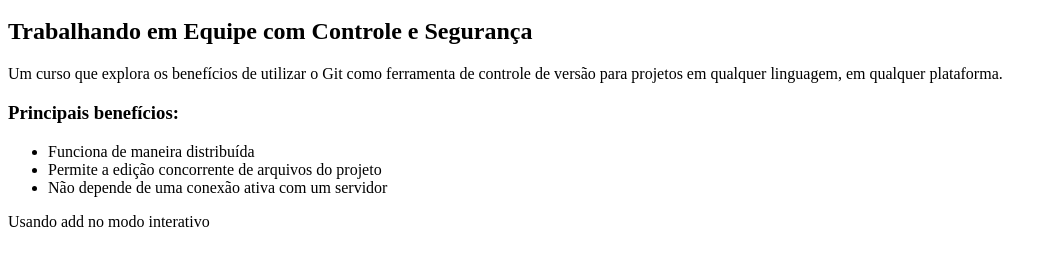
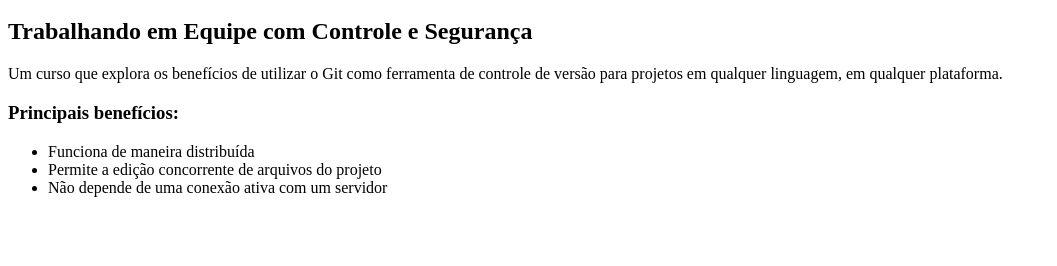
Before and after one commit to EdvardoGuerra/curso-git, a plain HTML site: page index.html in a window 1280 px wide. Shown: the part 48-314 px from the top of the page, without its empty margins (0-1057 px from the left). Drawn offline with Linux system fonts and the light colour scheme.

Commit message:
Retirado paragrafo

```diff
--- a/index.html
+++ b/index.html
@@ -15,6 +15,5 @@
             <li>Não depende de uma conexão ativa com um servidor</li>
         </ul>
 
-		<p>Usando add no modo interativo</p>
     </body>
 </html>
```
